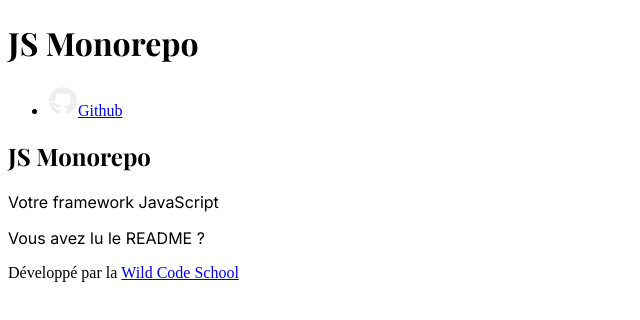
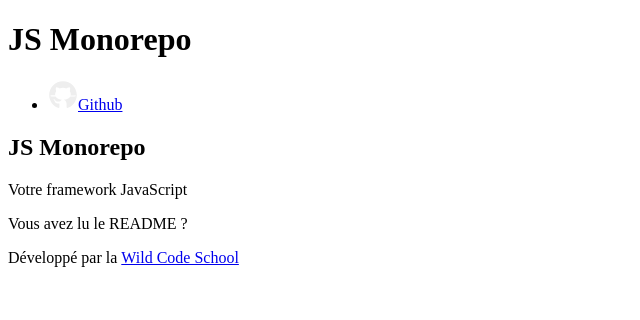
Before and after one commit to korpiklaanix/P4-BERTHOME-Ana-s-Collex, a React (Vite) app in the folder client/: page / in a window 1280 px wide. Shown: the top 320 px of the page, without its empty margins (0-640 px from the left). Built offline with nearby package versions, Linux system fonts and the light colour scheme.

Commit message:
rectif main

```diff
--- a/client/index.html
+++ b/client/index.html
@@ -3,7 +3,6 @@
   <head>
     <meta charset="UTF-8" />
     <link rel="icon" type="image/svg+xml" href="/vite.svg" />
-    <link href="https://fonts.googleapis.com/css2?family=Inter:wght@400;500;700&family=Playfair+Display:wght@400;700&display=swap" rel="stylesheet">
     <meta name="viewport" content="width=device-width, initial-scale=1.0" />
     <title>JS Monorepo</title>
   </head>
--- a/client/src/App.css
+++ b/client/src/App.css
@@ -1,45 +1,10 @@
-:root {
-  /* ==================================  ===== */
-  /* =================================== COLORS ===== */
-  /* ==================================  ===== */
-  /* ===== DARK THEME COLORS ===== */
-  --d-background-color: linear-gradient(to bottom, #010510 55%, #010C2A 100%);
-  --d-primary-color: #010c2a;
-  --d-text-color: #f5F0E9;
-  /* ===== LIGHT THEME COLORS ===== */
-  --l-background-color: linear-gradient(to bottom, #D9CBC2 65%, #F5F0E9 100%);
-  --l-primary-color: #F5F0E9;
-  --l-text-color: #010510;
-  /* ===== COLORS IN COMMON ===== */
-  --secondary-color: #e0c58f;
-  --accent-color: #D9CBC2;
-  --bonus-color: #3E160C;
-
-
-  /* ==================================  ===== */
-  /* =================================== TYPO ===== */
-  /* ==================================  ===== */
-  --font-primary: 'Playfair Display', serif;
-  --font-secondary: 'Inter', sans-serif;
-}
-
-.background-dark{
+.background-dark {
   margin: 0;
   padding: 0;
-  background: var(--d-background-color);
 }
-.background-light{
+.background-light {
   margin: 0;
   padding: 0;
-  background: var(--l-background-color);
-}
-
-h1,h2,h3,h4,h5,h6{
-  font-family: var(--font-primary);
-}
-
-p{
-  font-family: var(--font-secondary);
 }
 
 /* SI VOUS REALISEZ SUR VOS COMPOSANTS UN STYLE REUTILISABLE (BOUTON OU AUTRE), AJOUTEZ LE ICI, MERCI <3 */
```
